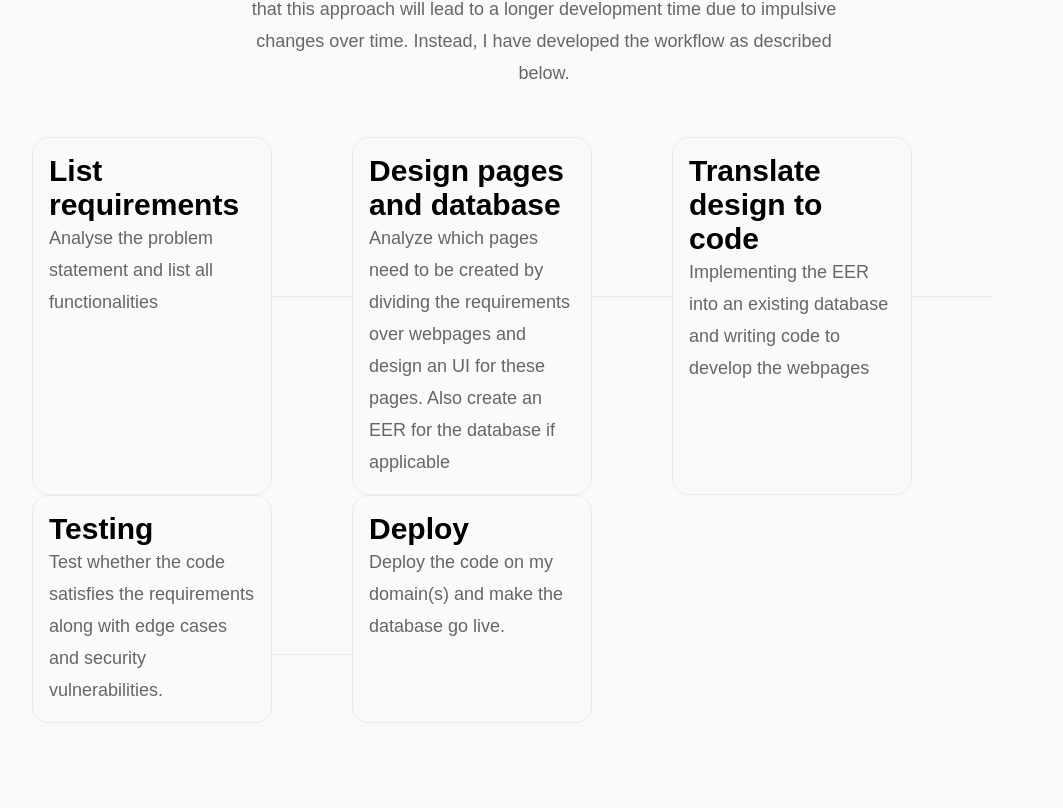
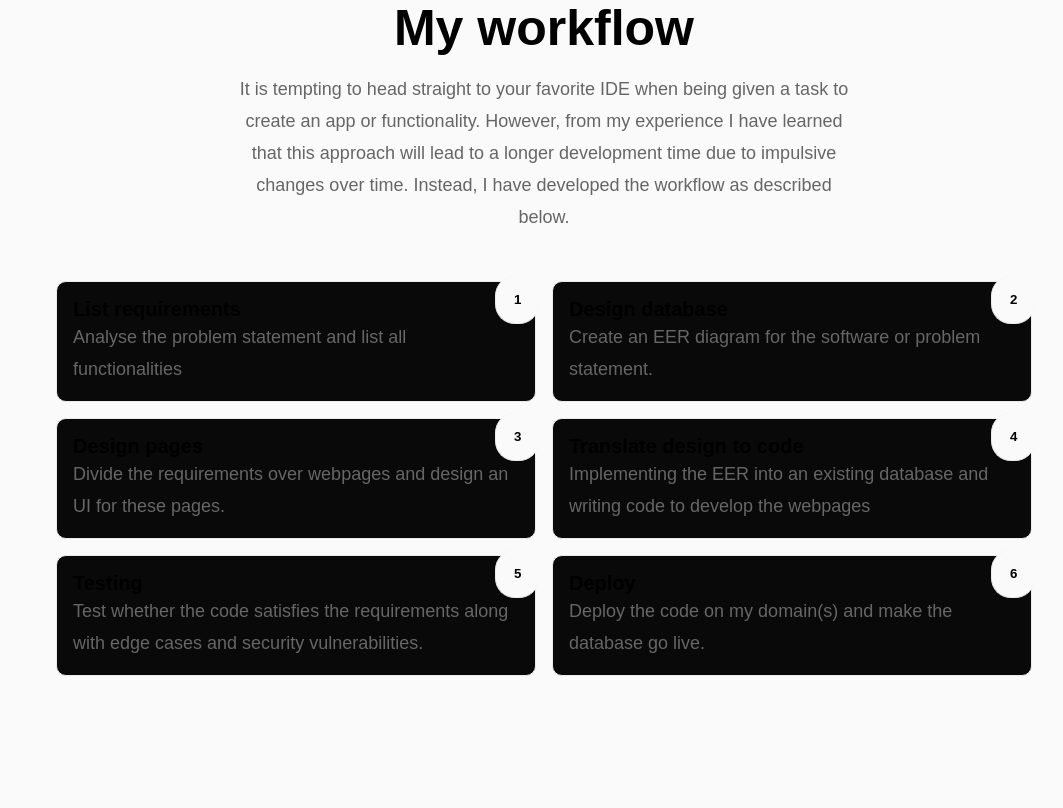
Before and after one commit to RoshanBansie/Portfolio, a Next.js app: page / in a window 1280 px wide. Shown: the part 3332-4140 px from the top of the page, without its empty margins (96-1159 px from the left). Built offline with nearby package versions, Linux system fonts and the light colour scheme.

Commit message:
workflow sectie afgemaakt.

```diff
--- a/app/globals.css
+++ b/app/globals.css
@@ -1,7 +1,7 @@
 :root {
   --background-primary: #000;
   --background-secondary: #fafafa;
-  --background-accent: #0051ff;
+  --background-tertiary: #090909;
 
   --text-primary: #ededed;
   --text-secondary: #000;
@@ -90,6 +90,10 @@ h3 {
   font-size: 30px;
 }
 
+h4 {
+  font-size: 20px;
+}
+
 p {
   font-size: 18px;
   line-height: 32px;
--- a/components/home/about/About.tsx
+++ b/components/home/about/About.tsx
@@ -37,11 +37,14 @@ export default function About() {
             headline: "List requirements",
             explanation: "Analyse the problem statement and list all functionalities"
         },
+         {
+            headline: "Design database",
+            explanation: "Create an EER diagram for the software or problem statement."
+        },
         {
-            headline: "Design pages and database",
+            headline: "Design pages",
             explanation:
-            `Analyze which pages need to be created by dividing the requirements over webpages
-            and design an UI for these pages. Also create an EER for the database if applicable`
+            `Divide the requirements over webpages and design an UI for these pages.`
         },
         {
             headline: "Translate design to code",
@@ -88,16 +91,16 @@ export default function About() {
                         I have developed the workflow as described below.
                     </p>
                 </div>
-                <ul className="workflow-visual">
+                <ul className="workflow-list">
                     {workflowSteps.map((step, i) => {
                         const { headline, explanation } = step
                         return (
                             <li>
-                                <div className="step-container">
-                                    <h3>{headline}</h3>
-                                    <p>{explanation}</p>
+                                <div className="workflow-item-enumerator">
+                                    <h5>{i+1}</h5>
                                 </div>
-                                {i < workflowSteps.length-1 ? <div className="workflow-line"></div> : null}
+                                <h4>{headline}</h4>
+                                <p>{explanation}</p>
                             </li>
                         )
                     })}
--- a/components/home/about/about.css
+++ b/components/home/about/about.css
@@ -1,6 +1,7 @@
 @import "@/app/globals.css";
 
 .philosophy-container {
+    margin: 10rem auto;
     position: relative;
     display: grid;
     grid-template-columns: 0.75fr 1fr;
@@ -45,28 +46,37 @@
     width: 60%;
 }
 
-.workflow-visual {
+.workflow-list {
+    margin: 3rem auto;
     display: flex;
-    align-items: top;
+    justify-content: center;
+    align-items: center;
     flex-wrap: wrap;
-    margin: 3rem auto;
+    gap: 1rem;
+    max-width: 1500px;
 }
 
-.workflow-visual li {
-    display: flex;
-    align-items: bottom;
-    gap: 0;
+.workflow-list li {
+    width: 30rem;
+    padding: 1rem;
+    border: 1px solid var(--button-secondary-border);
+    background-color: var(--background-tertiary);
+    border-radius: 10px;
 }
 
-.workflow-line {
-    width: 5rem;
-    height: 10rem;
+.workflow-item-enumerator {
+    position: relative;
+    display: flex;
+    justify-content: end;
+}
+
+.workflow-item-enumerator h5 {
+    top: -22px;
+    right: -20px;
+    position: absolute;
+    background-color: var(--background-primary);
+    padding: 1rem 1.1rem;
+    border-radius: 20px;
+    border-left: 1px solid var(--button-secondary-border);
     border-bottom: 1px solid var(--button-secondary-border);
 }
-
-.step-container {
-    width: 15rem;
-    padding: 1rem;
-    border: 1px solid var(--button-secondary-border);
-    border-radius: 16px;
-}
```
